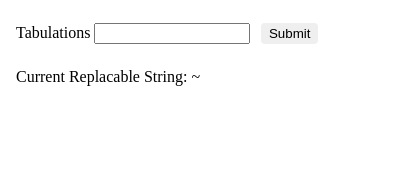
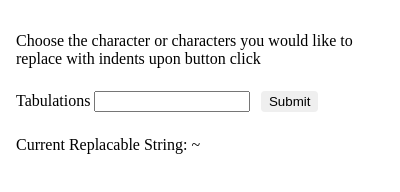
Before and after one commit to cc3265a/CanvasExtensionCapstone, a browser extension: page popup.html in a window 400 px wide. Drawn offline with Linux system fonts and the light colour scheme.

Commit message:
UI updated on popup

```diff
--- a/popup.html
+++ b/popup.html
@@ -9,6 +9,7 @@
 
 <body>
   <link rel="stylesheet" href="style.css">
+  <p>Choose the character or characters you would like to replace with indents upon button click</p>
   <label>Tabulations
     <input type="text">
     <button type="submit">Submit</button>
```
